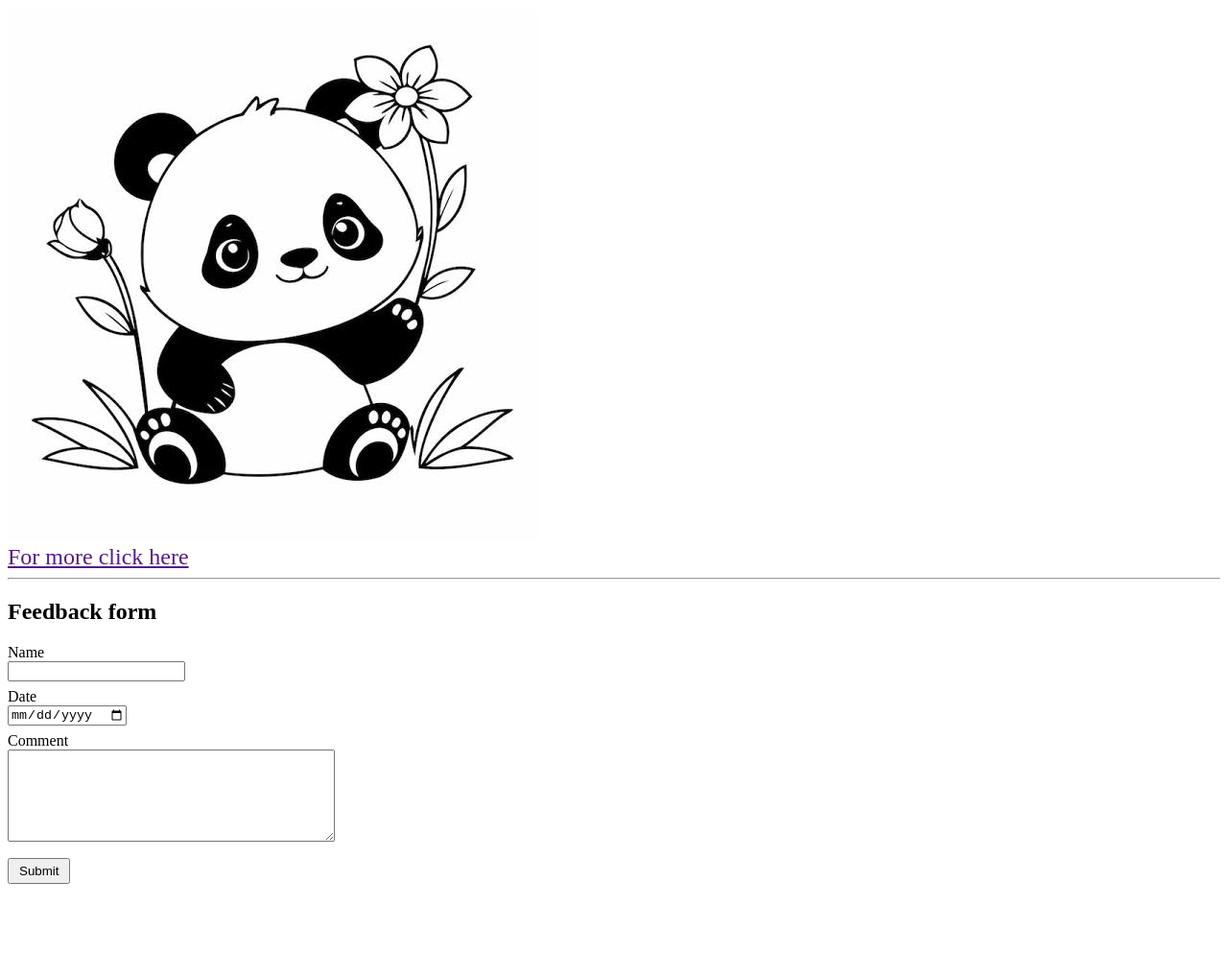
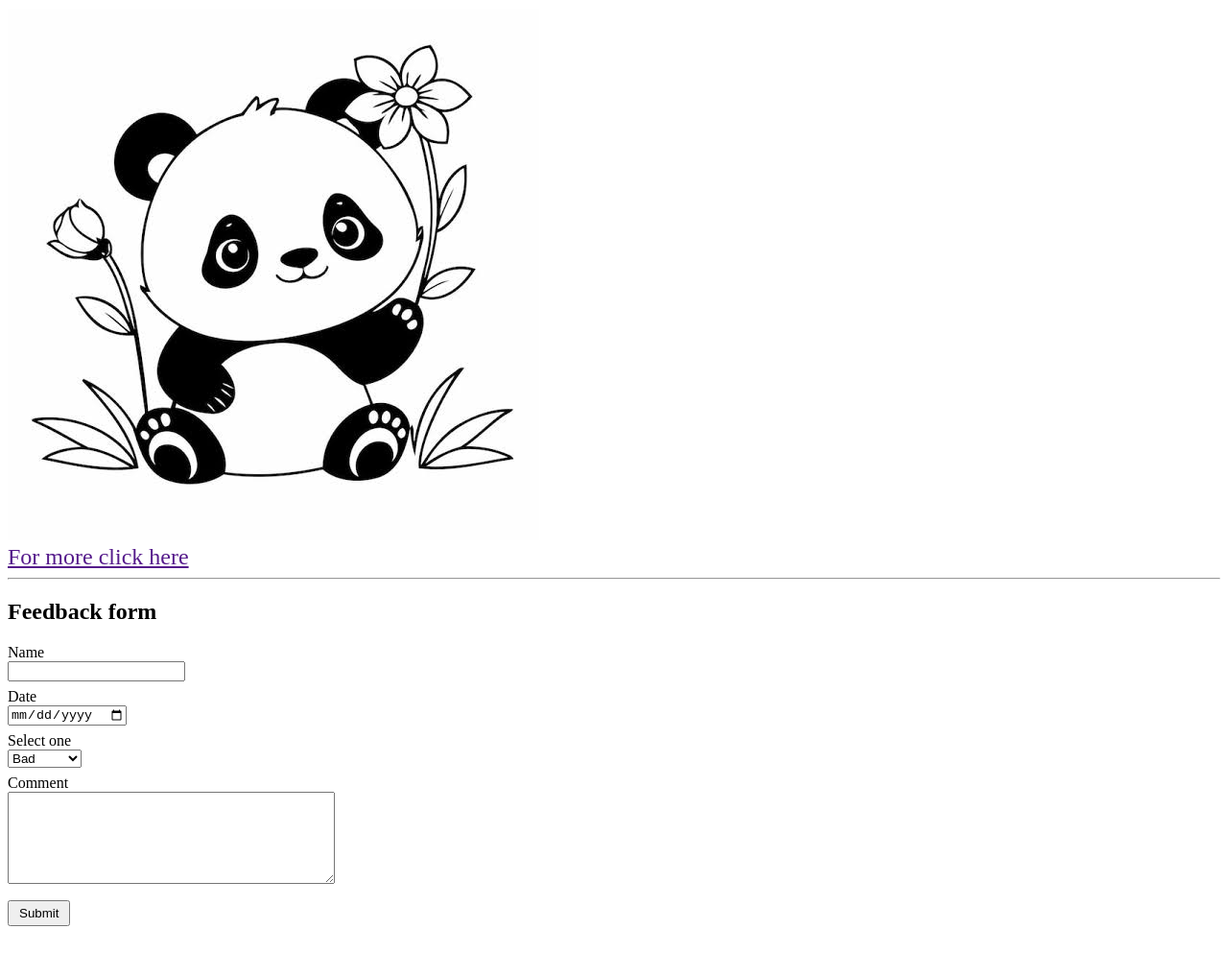
Before and after one commit to for-sifad/03_HTML_CSS, a plain HTML site: page index.html in a window 1280 px wide. Shown: the part 103-1096 px from the top of the page at 96% size. Before the commit the page ends 1052 px from the top, so only its background shows below. Drawn offline with Linux system fonts and the light colour scheme.

Commit message:
added select options and completed task two.

```diff
--- a/index.html
+++ b/index.html
@@ -31,6 +31,14 @@
             <label for="date">Date</label>
             <input type="date" id="date">
 
+            <label for="select">Select one</label>
+            <select name="" id="select">
+                <option value="bad">Bad</option>
+                <option value="normal">Normal</option>
+                <option value="good">Good</option>
+                <option value="good">Excellent</option>
+            </select>
+
             <label for="comment">Comment</label>
             <textarea id="comment" cols="40" rows="6"></textarea>
 
--- a/style.css
+++ b/style.css
@@ -22,7 +22,7 @@
     font-size: 24px;
 }
 
-form input,
+form input, select,
 textarea {
     display: block;
     margin-bottom: 7px;
```
